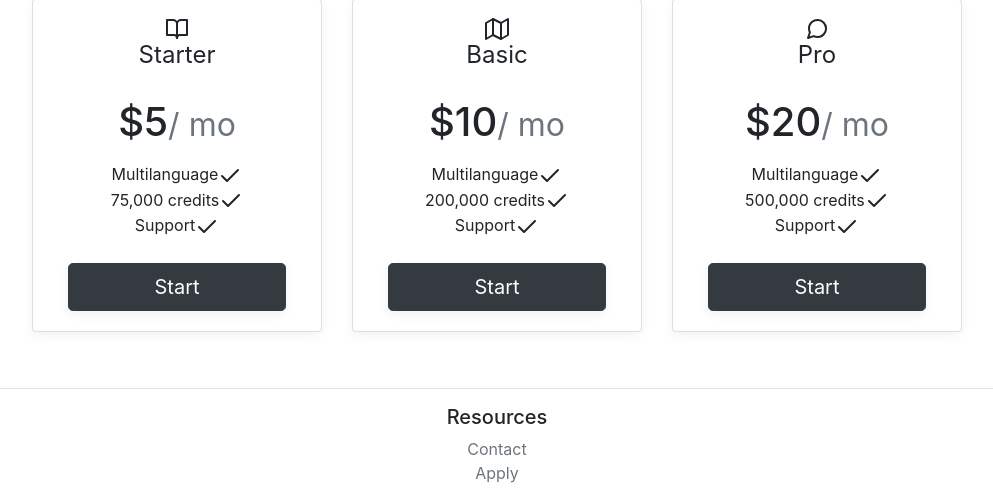
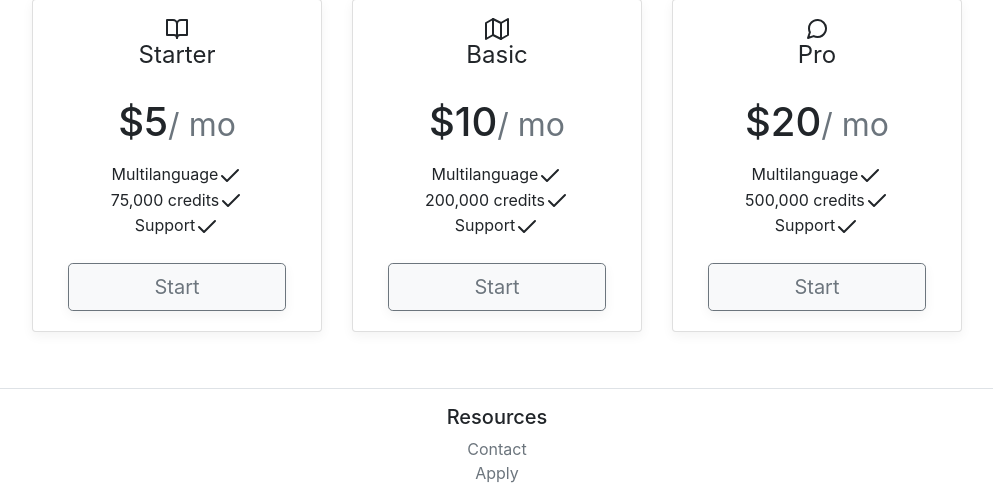
Before and after one commit to cmooredev/api-keys, a Flask app: page /pricing in a window 1280 px wide. Shown: the part 341-829 px from the top of the page, without its empty margins (143-1136 px from the left). Run offline with Flask 2, Linux system fonts and the light colour scheme; some libraries are stand-ins or nearby versions.

Commit message:
update buttons

```diff
--- a/apiapp/templates/index.html
+++ b/apiapp/templates/index.html
@@ -17,7 +17,7 @@
 <div class='container text-center'>
   <div class="col-md-4 mx-auto">
         <div class="col-sm-12">
-           <a class="btn btn-lg btn-block btn-dark mt-2 box-shadow" href="/about">Learn more</a>
+           <a class="btn btn-lg btn-block btn-light mt-2 box-shadow btn-outline-secondary" href="/about">Learn more</a>
         </div>
     </div>
 </div>
--- a/apiapp/templates/pricing.html
+++ b/apiapp/templates/pricing.html
@@ -36,7 +36,7 @@
                         </ul>
                       </div>
                       <form action="/server_form" method="POST">
-                        <button class="btn btn-lg btn-block btn-dark checkout-btn box-shadow" type="submit" id="checkout-button">Start</button>
+                        <button class="btn btn-lg btn-block btn-light checkout-btn box-shadow btn-outline-secondary" type="submit" id="checkout-button">Start</button>
                       </form>
                     </div>
                 </div>
@@ -62,7 +62,7 @@
                         </ul>
                       </div>
                       <form action="/server_form" method="POST">
-                        <button class="btn btn-lg btn-block btn-dark checkout-btn box-shadow" type="submit" id="checkout-button">Start</button>
+                        <button class="btn btn-lg btn-block btn-light checkout-btn box-shadow btn-outline-secondary" type="submit" id="checkout-button">Start</button>
                       </form>
                     </div>
                 </div>
@@ -90,7 +90,7 @@
                         </ul>
                       </div>
                       <form action="/server_form" method="POST">
-                        <button class="btn btn-lg btn-block btn-dark checkout-btn box-shadow" type="submit" id="checkout-button">Start</button>
+                        <button class="btn btn-lg btn-block btn-light checkout-btn box-shadow btn-outline-secondary" type="submit" id="checkout-button">Start</button>
                       </form>
                     </div>
                 </div>
--- a/apiapp/templates/server_form.html
+++ b/apiapp/templates/server_form.html
@@ -36,7 +36,7 @@
         </select>
       </div>
       <div class="form-check mb-4">
-      <button type="submit" class="btn btn-dark box-shadow">Submit</button>
+      <button type="submit" class="btn btn-lg btn-block btn-light mt-2 box-shadow btn-outline-secondary">Submit</button>
       </div>
     </form>
   </div>
```
